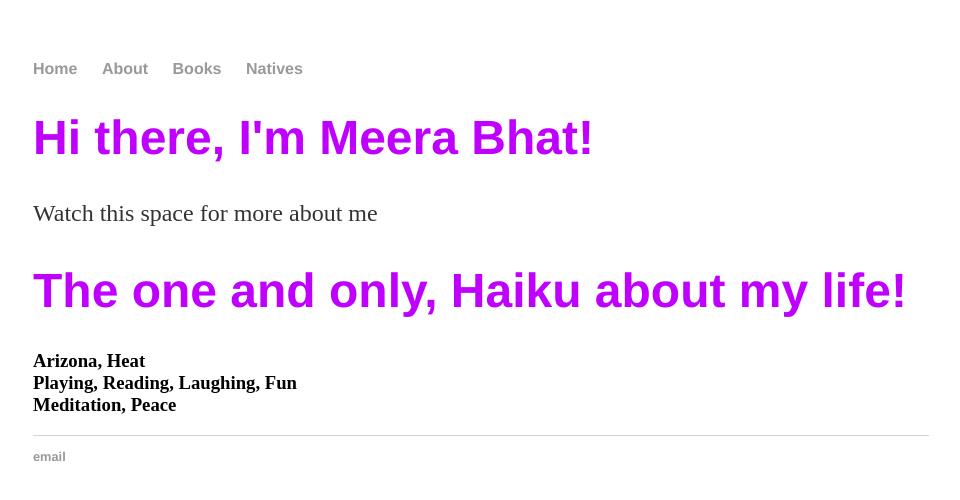
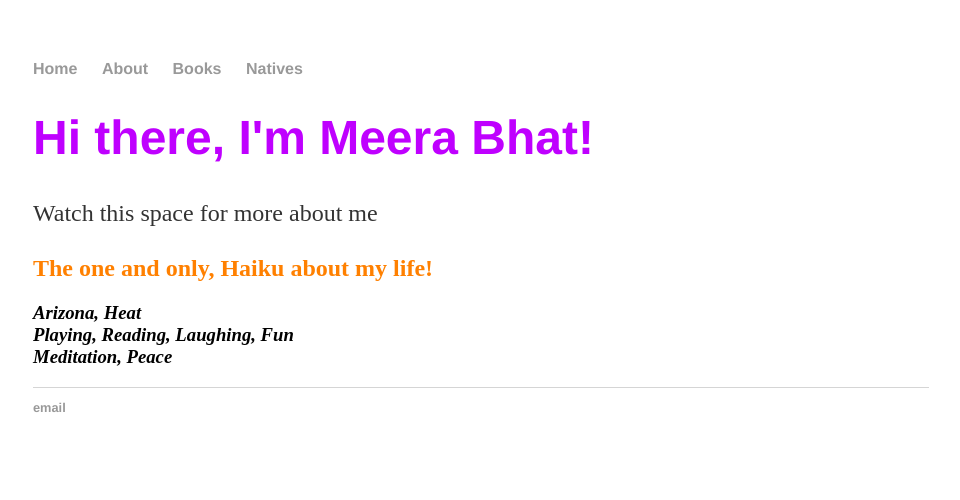
Before and after one commit to meerkatbhat/meerkatbhat, a Jekyll site: the page built from about/index.html, in a window 1280 px wide. Shown: the top 500 px of the page, without its empty margins (159-1119 px from the left). Built offline with Jekyll 4.4.1, drawn with Linux system fonts in a browser that asks for light colours.

Commit message:
Update index.html

```diff
--- a/about/index.html
+++ b/about/index.html
@@ -11,14 +11,14 @@ title: Meera B
 	    color:rgb(191, 0, 255);
 		}
 
-	h3 {
-	   font-family: "Brush Script MT";
+	h2 {
+	   color:rgb(255, 128, 0);
 
 	</style>
 <body>
-	<h1>The one and only, Haiku about my life! <h1>
-            <h3> Arizona, Heat <br>
+	<h2>The one and only, Haiku about my life! <h2>
+            <h3> <em>Arizona, Heat <br>
 		Playing, Reading, Laughing, Fun <br>
-		Meditation, Peace </h3>
+		    Meditation, Peace </em></h3>
 
 		</body>
```
